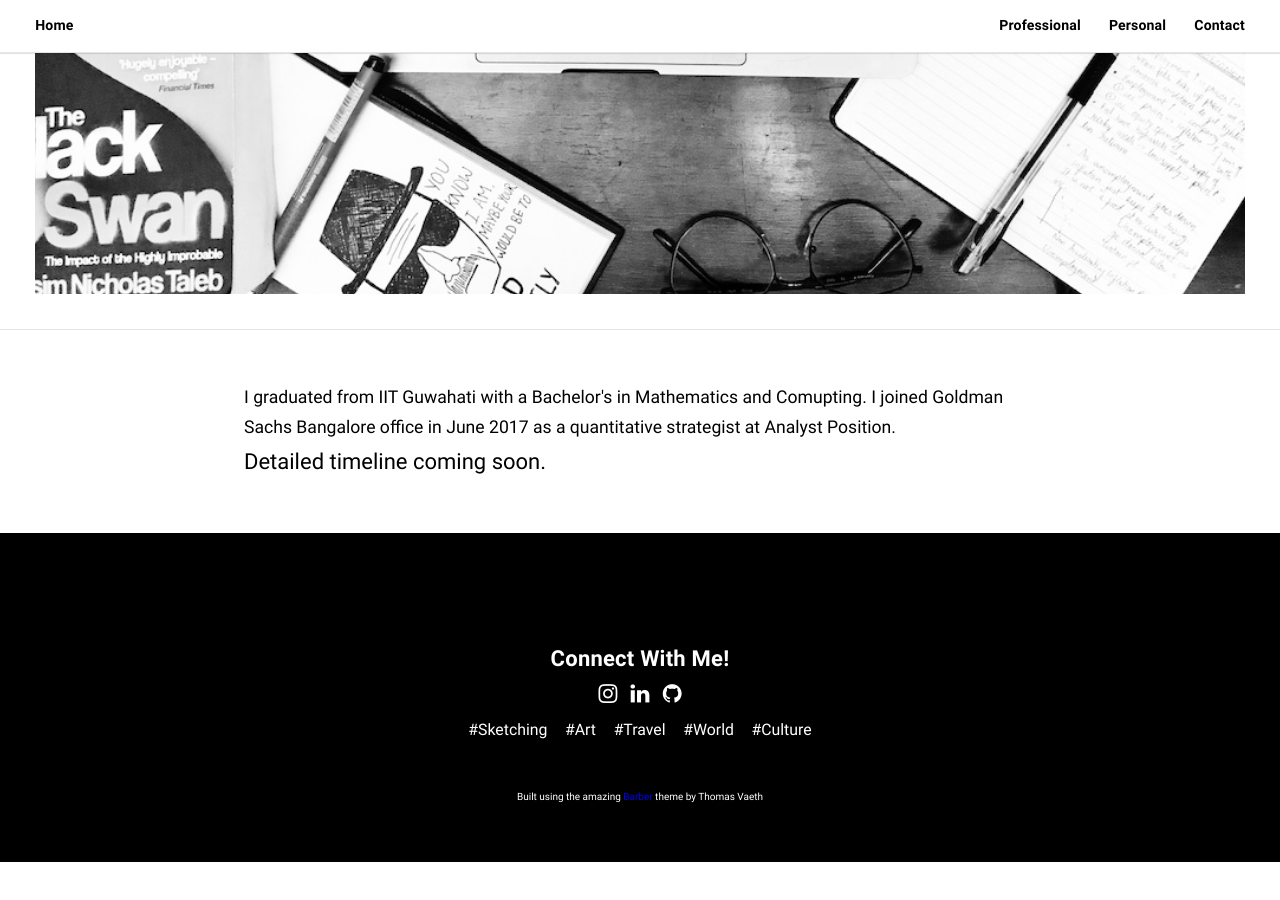
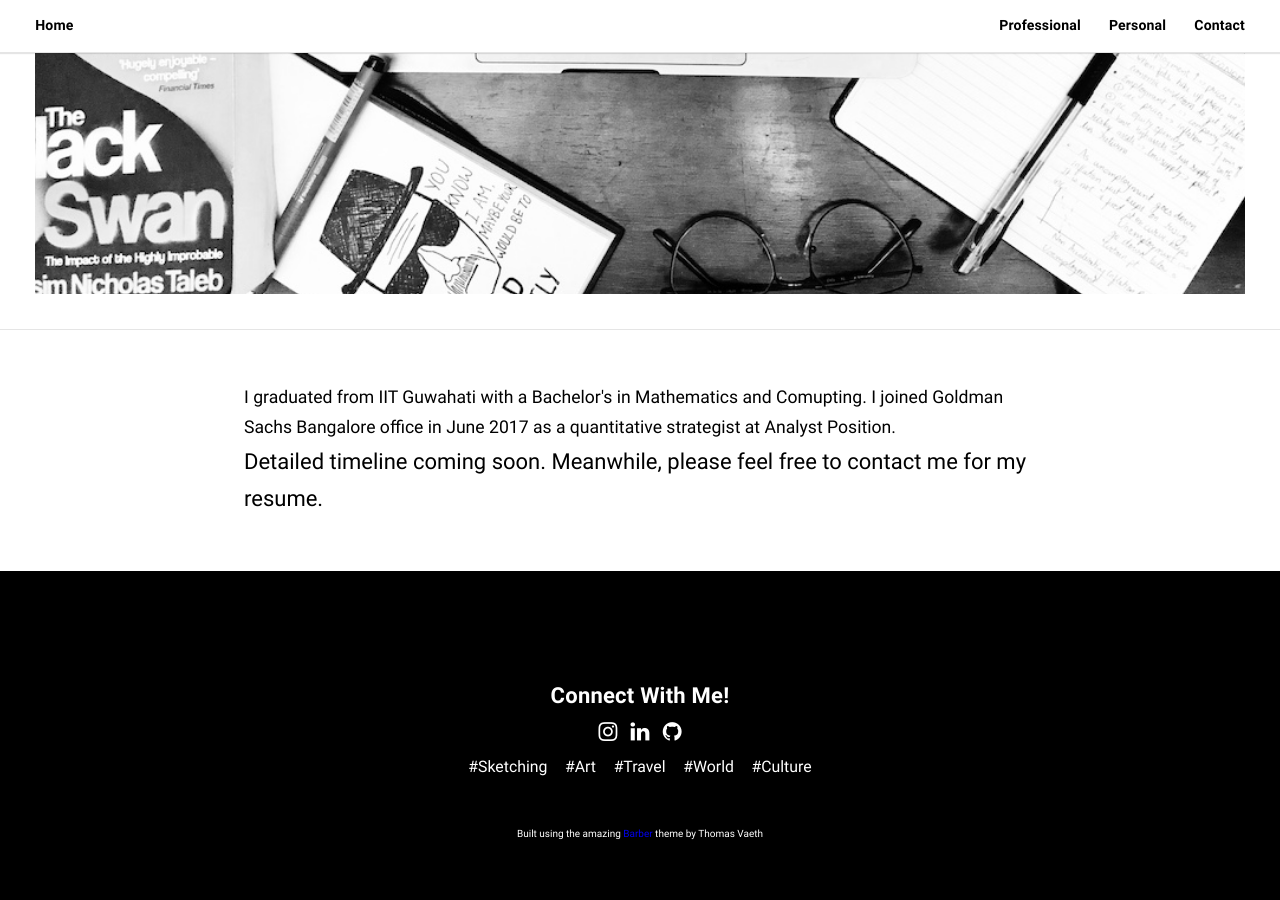
Before and after one commit to ashantanu/personalWeb, a Jekyll site: the page built from professional.html, in a window 1280 px wide and 900 px high, scrolled down 832 px. Built offline with Jekyll 4.4.1, drawn with Linux system fonts in a browser that asks for light colours; some web fonts are replaced; before the commit the page ends 1694 px from its top, so only the background shows below that.

Commit message:
small changes

```diff
--- a/professional.html
+++ b/professional.html
@@ -6,4 +6,4 @@ image: /assets/images/professional.jpg
 
 I graduated from IIT Guwahati with a Bachelor's in Mathematics and Comupting. I joined Goldman Sachs Bangalore office in June 2017 as a quantitative strategist at Analyst Position.
 <p>
-Detailed timeline coming soon.</p>
+Detailed timeline coming soon. Meanwhile, please feel free to contact me for my resume.</p>
```
Also changed, not shown: 6 other files.
